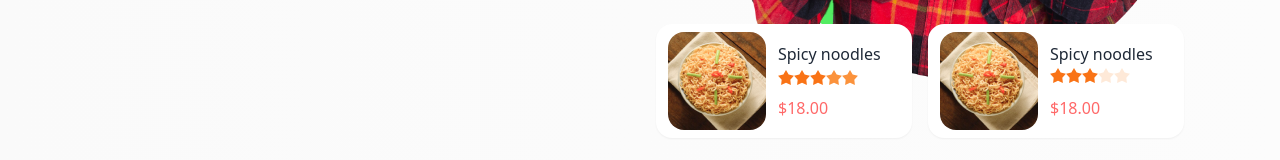
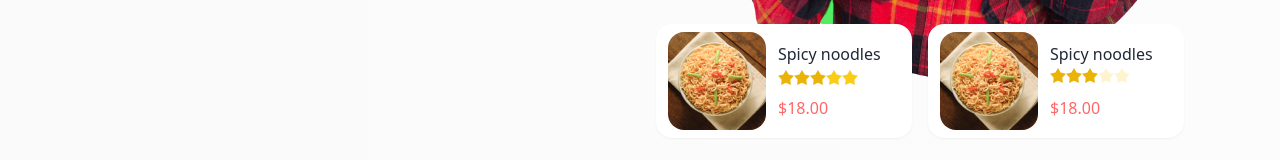
Before and after one commit to AdityaSinghBisht3000/Foodi-Mern-store, a React (Vite) app in the folder foodie-client/: page / in a window 1280 px wide. Shown: the part 535-695 px from the top of the page. Built offline with nearby package versions, Linux system fonts and the light colour scheme.

Commit message:
changes in banner

```diff
--- a/foodie-client/src/components/Banner.jsx
+++ b/foodie-client/src/components/Banner.jsx
@@ -21,31 +21,31 @@ const Banner = () => {
                   <input
                     type="radio"
                     name="rating-6"
-                    className="bg-orange-500 mask mask-star-2"
+                    className="bg-yellow-500 mask mask-star-2"
                     readOnly
                   />
                   <input
                     type="radio"
                     name="rating-6"
-                    className="bg-orange-500 mask mask-star-2"
+                    className="bg-yellow-500 mask mask-star-2"
                     readOnly
                   />
                   <input
                     type="radio"
                     name="rating-6"
-                    className="bg-orange-500 mask mask-star-2"
+                    className="bg-yellow-500 mask mask-star-2"
                     checked
                     readOnly
                   />
                   <input
                     type="radio"
                     name="rating-6"
-                    className="bg-orange-400 mask mask-star-2"
+                    className="bg-yellow-400 mask mask-star-2"
                   />
                   <input
                     type="radio"
                     name="rating-6"
-                    className="bg-orange-400 mask mask-star-2"
+                    className="bg-yellow-400 mask mask-star-2"
                     readOnly
                   />
                 </div>
@@ -64,32 +64,32 @@ const Banner = () => {
                   <input
                     type="radio"
                     name="rating-6"
-                    className="bg-orange-500 mask mask-star-2"
+                    className="bg-yellow-500 mask mask-star-2"
                     readOnly
                   />
                   <input
                     type="radio"
                     name="rating-6"
-                    className="bg-orange-500 mask mask-star-2"
+                    className="bg-yellow-500 mask mask-star-2"
                     readOnly
                   />
                   <input
                     type="radio"
                     name="rating-6"
-                    className="bg-orange-500 mask mask-star-2"
+                    className="bg-yellow-500 mask mask-star-2"
                     checked
                     readOnly
                   />
                   <input
                     type="radio"
                     name="rating-6"
-                    className="bg-orange-400 mask mask-star-2"
+                    className="bg-yellow-400 mask mask-star-2"
                     readOnly
                   />
                   <input
                     type="radio"
                     name="rating-6"
-                    className="bg-orange-400 mask mask-star-2"
+                    className="bg-yellow-400 mask mask-star-2"
                     readOnly
                   />
                 </div>
```
